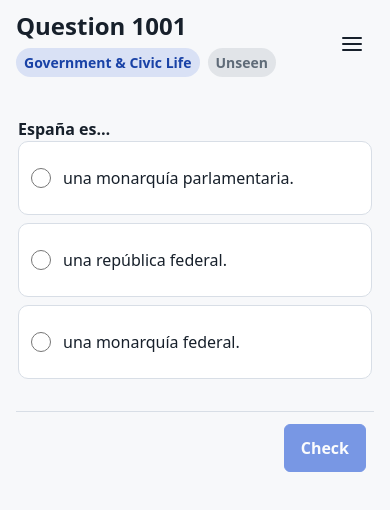
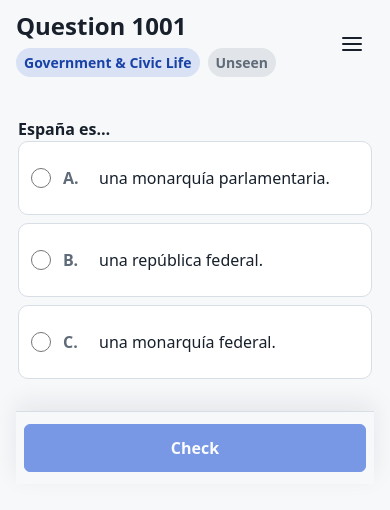
Before and after one commit to IFAKA/ccse-prep, a Next.js app: page /study in a window 390 px wide. Shown: the top 510 px of the page. Built offline with nearby package versions, Linux system fonts and the light colour scheme.

Commit message:
fix: polish mobile study completion flow

```diff
--- a/src/app/ccse.css
+++ b/src/app/ccse.css
@@ -1,5 +1,11 @@
 @layer patterns {
   .study-actions { position: sticky; inset-block-end: 0; z-index: 2; display: flex; justify-content: flex-end; margin-block-start: var(--nf-space-4); padding: var(--nf-space-3) max(var(--nf-space-2), env(safe-area-inset-right)) max(var(--nf-space-3), env(safe-area-inset-bottom)) max(var(--nf-space-2), env(safe-area-inset-left)); border-block-start: var(--nf-border-width) solid var(--nf-color-border); background: color-mix(in srgb, var(--nf-color-background) 92%, transparent); backdrop-filter: blur(8px); }
+  .study-option-letter { flex: 0 0 1.5rem; font-weight: 700; color: var(--nf-color-muted); }
+  @media (max-width: 55.99rem) {
+    .study-actions { flex-direction: column; align-items: stretch; }
+    .study-actions > button { inline-size: 100%; }
+  }
+  @media (min-width: 56rem) { .study-actions > button { inline-size: auto; } }
 }
 
 @layer components {
--- a/src/app/native-first-ui/patterns.css
+++ b/src/app/native-first-ui/patterns.css
@@ -6,6 +6,8 @@
   .nf-stack[data-gap="lg"] { gap: var(--nf-space-8); }
   .nf-cluster { display: flex; flex-wrap: wrap; align-items: center; gap: var(--nf-space-3); }
   .nf-grid { display: grid; align-items: start; gap: var(--nf-space-4); grid-template-columns: repeat(auto-fit, minmax(min(100%, 19rem), 1fr)); }
+  .nf-mobile-actions { position: sticky; inset-block-end: 0; z-index: 10; display: flex; flex-wrap: wrap; justify-content: stretch; gap: var(--nf-space-3); margin-block-start: var(--nf-space-6); padding-block: var(--nf-space-3) max(var(--nf-space-3), env(safe-area-inset-bottom)); padding-inline: max(var(--nf-space-4), env(safe-area-inset-left)) max(var(--nf-space-4), env(safe-area-inset-right)); border-block-start: var(--nf-border-width) solid var(--nf-color-border); background: color-mix(in srgb, var(--nf-color-surface) 94%, transparent); box-shadow: 0 -8px 24px rgb(15 23 42 / 0.08); }
+  .nf-mobile-actions > :is(a, button) { flex: 1 1 auto; inline-size: 100%; }
   .nf-page-header { display: grid; gap: var(--nf-space-3); padding-block: var(--nf-space-3) var(--nf-space-6); }
   .nf-topbar { display: flex; flex-wrap: nowrap; align-items: center; justify-content: space-between; gap: var(--nf-space-3); }
   .nf-page-heading { flex: 1 1 auto; min-width: 0; }
@@ -24,6 +26,6 @@
   .nf-sr-only { position: absolute; width: 1px; height: 1px; padding: 0; margin: -1px; overflow: hidden; clip: rect(0, 0, 0, 0); white-space: nowrap; border: 0; }
   .nf-skip-link { position: absolute; inset-block-start: var(--nf-space-3); inset-inline-start: var(--nf-space-3); z-index: 20; transform: translateY(-200%); }
   .nf-skip-link:focus-visible { transform: translateY(0); }
-  @media (min-width: 56rem) { .nf-sidebar { grid-template-columns: minmax(12rem, 16rem) minmax(0, 1fr); } .nf-sidebar > nav .nf-navigation { flex-direction: column; } .nf-sidebar > nav .nf-navigation button { width: 100%; } }
+  @media (min-width: 56rem) { .nf-mobile-actions { position: static; justify-content: flex-end; margin-block-start: var(--nf-space-8); padding: 0; border-block-start: 0; background: transparent; box-shadow: none; } .nf-mobile-actions > :is(a, button) { flex: 0 0 auto; inline-size: auto; } .nf-sidebar { grid-template-columns: minmax(12rem, 16rem) minmax(0, 1fr); } .nf-sidebar > nav .nf-navigation { flex-direction: column; } .nf-sidebar > nav .nf-navigation button { width: 100%; } }
   @media (max-width: 55.99rem) { .nf-sidebar { padding-block-start: var(--nf-space-4); } .nf-sidebar > nav { position: static; } .nf-sidebar > nav .nf-navigation { display: flex; overflow-x: auto; padding-block-end: var(--nf-space-1); } .nf-sidebar > nav .nf-navigation button { width: auto; flex: 0 0 auto; white-space: nowrap; } }
 }
--- a/src/components/StudyView.tsx
+++ b/src/components/StudyView.tsx
@@ -197,7 +197,7 @@ export default function StudyView({
         }
       />
 
-      <section>
+      <section className="nf-stack">
         <form className="nf-form">
           <fieldset className="nf-field">
             <legend>{question.question}</legend>
@@ -218,6 +218,7 @@ export default function StudyView({
                   disabled={submitted}
                   onChange={() => { setSelected(key); playUiSound("select"); }}
                 />
+                <span className="study-option-letter" aria-hidden="true">{key.toUpperCase()}.</span>
                 <span>{question.options[key]}</span>
               </label>
             );
@@ -234,7 +235,7 @@ export default function StudyView({
           >
             <div className="nf-stack">
               <p><strong>{correct ? "Correct" : "Not quite"}</strong></p>
-              <p>Official answer: <strong>{question.answer}</strong></p>
+              <p>Official answer: <strong>{question.answer.toUpperCase()}</strong></p>
             </div>
 
             <div className="nf-stack">
@@ -254,7 +255,7 @@ export default function StudyView({
         )}
       </section>
 
-      <footer className="study-actions">
+      <footer className="study-actions nf-mobile-actions">
           <button className="nf-button-primary"
             type="button"
             onClick={submitted ? next : submit}
```
